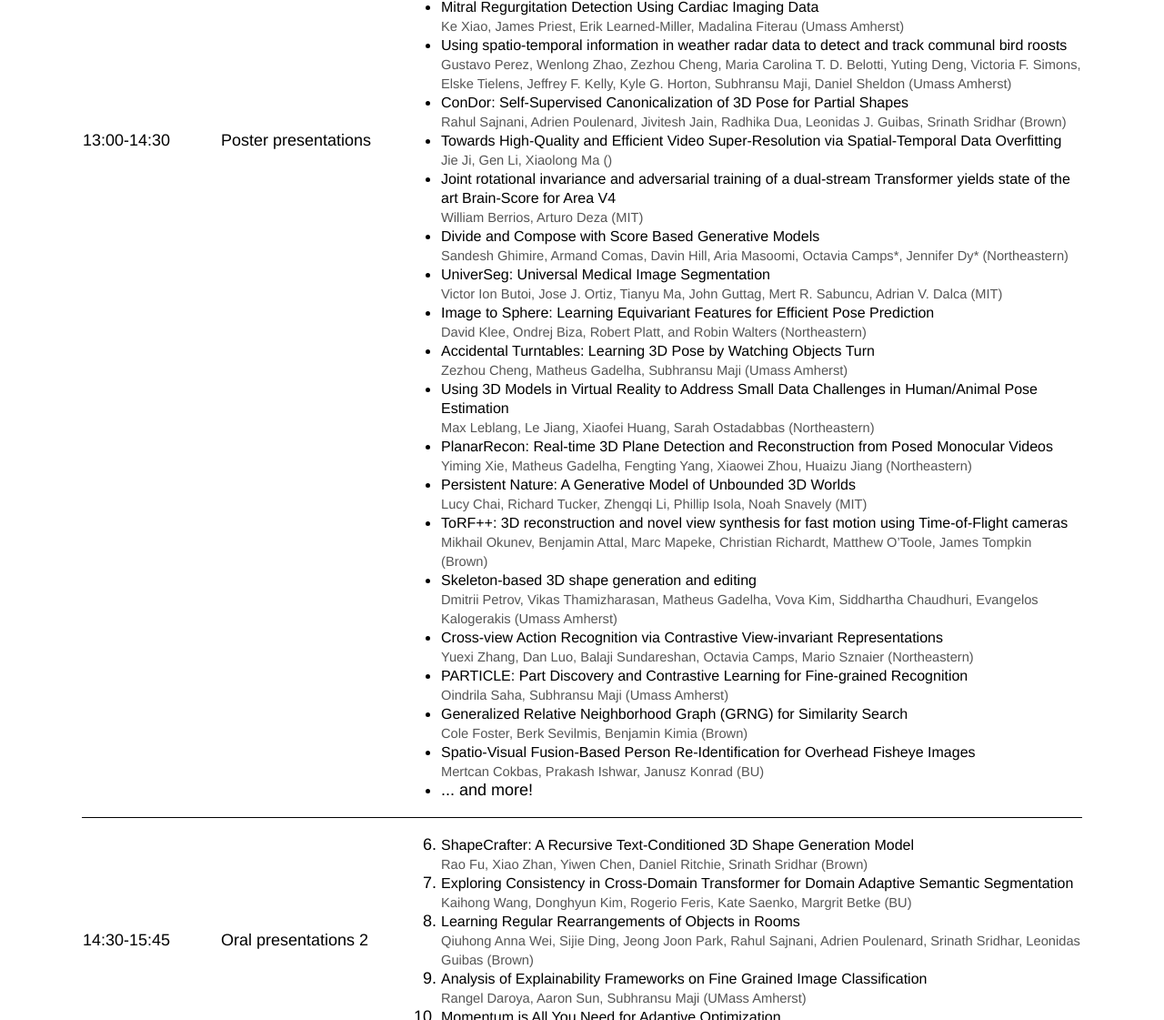
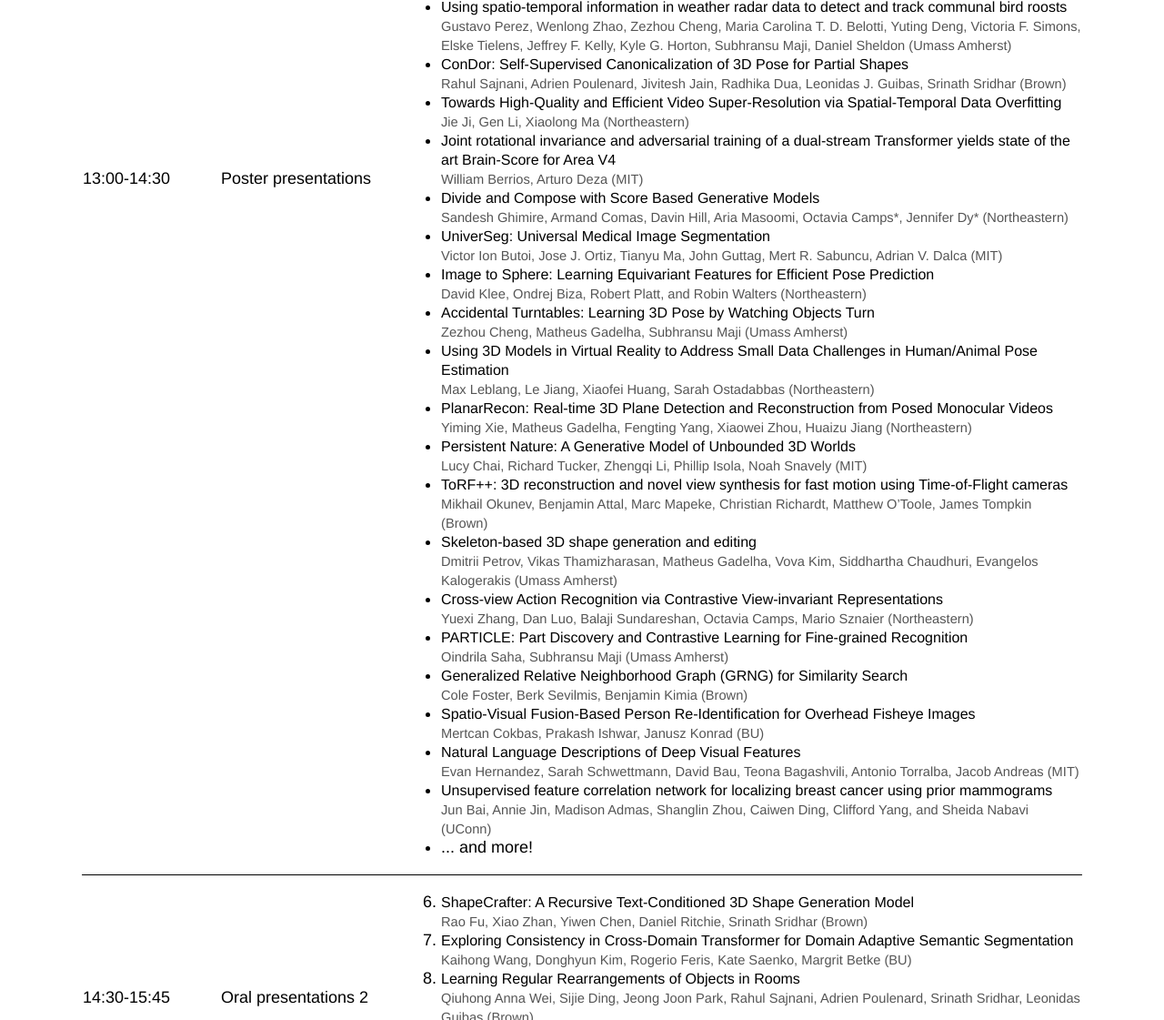
Before and after one commit to NECV2022/NECV2022.github.io, a plain HTML site: page index.html in a window 1280 px wide. Shown: the part 2247-3368 px from the top of the page at 91% size. Drawn offline with Linux system fonts and the light colour scheme.

Commit message:
schedule update

```diff
--- a/index.html
+++ b/index.html
@@ -185,7 +185,7 @@
             <tbody>
             <tr>
                 <td width=150px>9:30-10:00</td>
-                <td width=200px>Coffee, poster setup</td>
+                <td width=200px>Coffee, snacks, poster setup</td>
                 <td></td>
             </tr>
             <tr>
@@ -271,12 +271,6 @@
  (Brown)</span>
 </li>
 <li>
-<span class="talk_title">SEARCH-REWRITE-TRAIN: Intermittent Code Rewriting for Unsupervised Visual Program Inference</span>
-<br>
-<span class="author_list">Aditya Ganeshan, R. Kenny Jones, Daniel Ritchie
- (Brown)</span>
-</li>
-<li>
 <span class="talk_title">Learning Object-Centric Dynamic Modes from Video and Emerging Properties</span>
 <br>
 <span class="author_list">Armand Comas, Christian Fernandez, Sandesh Ghimire, Haolin Li, Mario Sznaier, Octavia Camps
@@ -340,7 +334,7 @@
 <span class="talk_title">Towards High-Quality and Efficient Video Super-Resolution via Spatial-Temporal Data Overfitting</span>
 <br>
 <span class="author_list">Jie Ji, Gen Li, Xiaolong Ma
- ()</span>
+ (Northeastern)</span>
 </li>
 <li>
 <span class="talk_title">Joint rotational invariance and adversarial training of a dual-stream Transformer yields state of the art Brain-Score for Area V4</span>
@@ -425,6 +419,18 @@
 <br>
 <span class="author_list">Mertcan Cokbas, Prakash Ishwar, Janusz Konrad
  (BU)</span>
+</li>
+<li>
+<span class="talk_title">Natural Language Descriptions of Deep Visual Features</span>
+<br>
+<span class="author_list">Evan Hernandez, Sarah Schwettmann, David Bau, Teona Bagashvili, Antonio Torralba, Jacob Andreas
+ (MIT)</span>
+</li>
+<li>
+<span class="talk_title">Unsupervised feature correlation network for localizing breast cancer using prior mammograms</span>
+<br>
+<span class="author_list">Jun Bai, Annie Jin, Madison Admas, Shanglin Zhou, Caiwen Ding, Clifford Yang, and Sheida Nabavi
+ (UConn)</span>
 </li>
 
 <li>... and more!</li>
```
